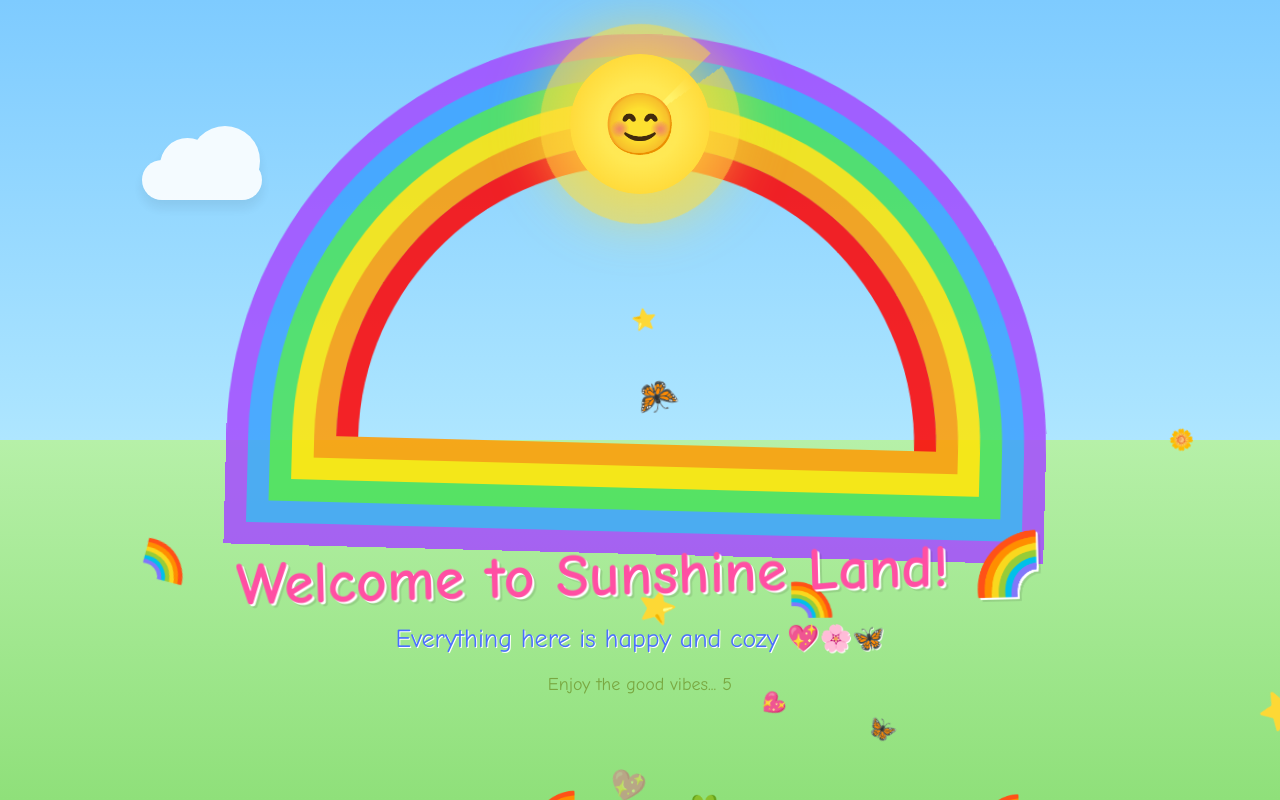
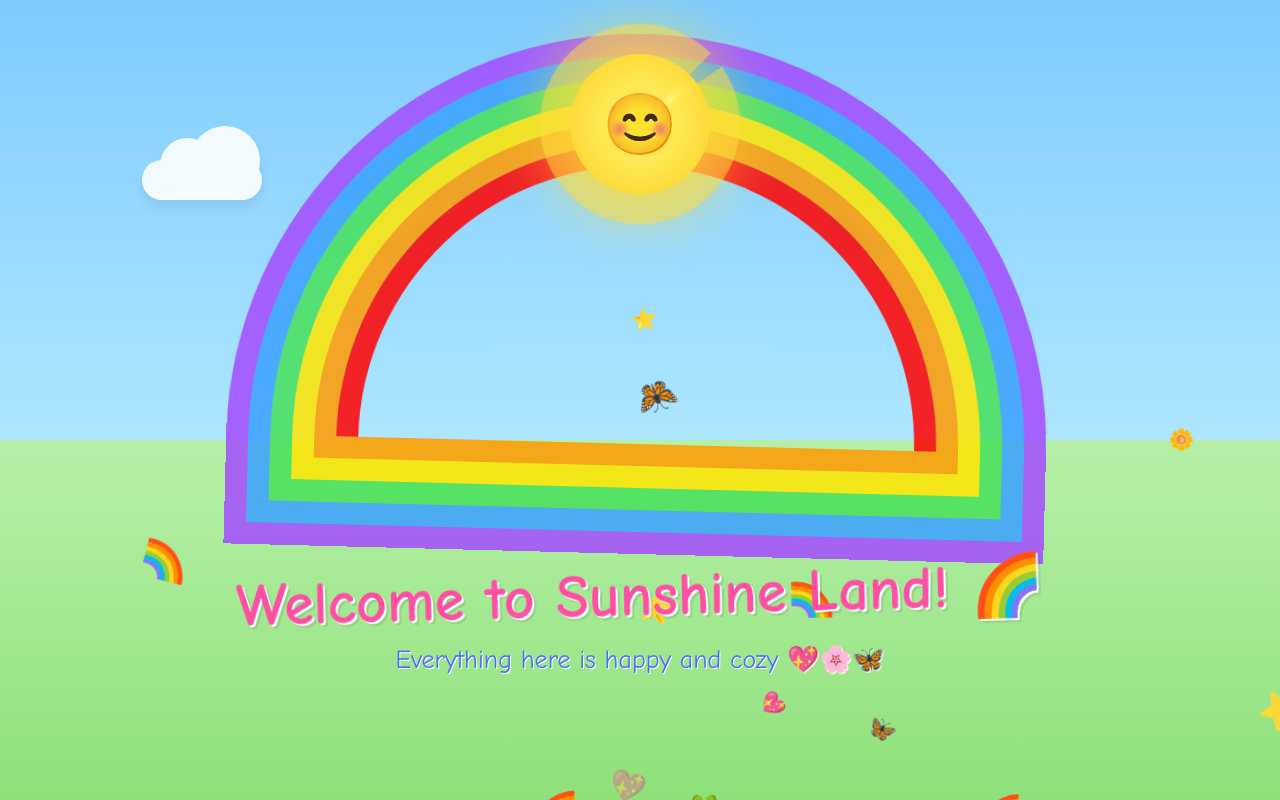
Before and after one commit to anonymouscoder3943/peaceful-land, a plain HTML site: page index.html in a window 1280 px wide. Drawn offline with Linux system fonts and the light colour scheme.

Commit message:
Remove countdown timer

```diff
--- a/index.html
+++ b/index.html
@@ -111,15 +111,6 @@
     font-size: clamp(16px, 3vw, 26px);
     text-shadow: 1px 1px 0 #fff;
   }
-  .timer {
-    position: relative;
-    z-index: 5;
-    margin-top: 20px;
-    color: #6b8e23;
-    font-size: 18px;
-    opacity: .7;
-  }
-
   /* Floating hearts / flowers */
   .float {
     position: absolute;
@@ -207,7 +198,6 @@
 
     <h1 class="greeting">Welcome to Sunshine Land! 🌈</h1>
     <p class="subtitle">Everything here is happy and cozy 💖🌸🦋</p>
-    <p class="timer" id="timer">Enjoy the good vibes...</p>
   </div>
 
   <!-- Jumpscare -->
@@ -231,15 +221,6 @@
     s.style.fontSize = (20 + Math.random() * 24) + 'px';
     happy.appendChild(s);
   }
-
-  // Countdown text (harmless — keeps them relaxed 😇)
-  let left = 10;
-  const timerEl = document.getElementById('timer');
-  const tick = setInterval(() => {
-    left--;
-    if (left > 0) timerEl.textContent = 'Enjoy the good vibes... ' + left;
-    else clearInterval(tick);
-  }, 1000);
 
   // Play a scream via Web Audio (no external files needed)
   function scream() {
```
